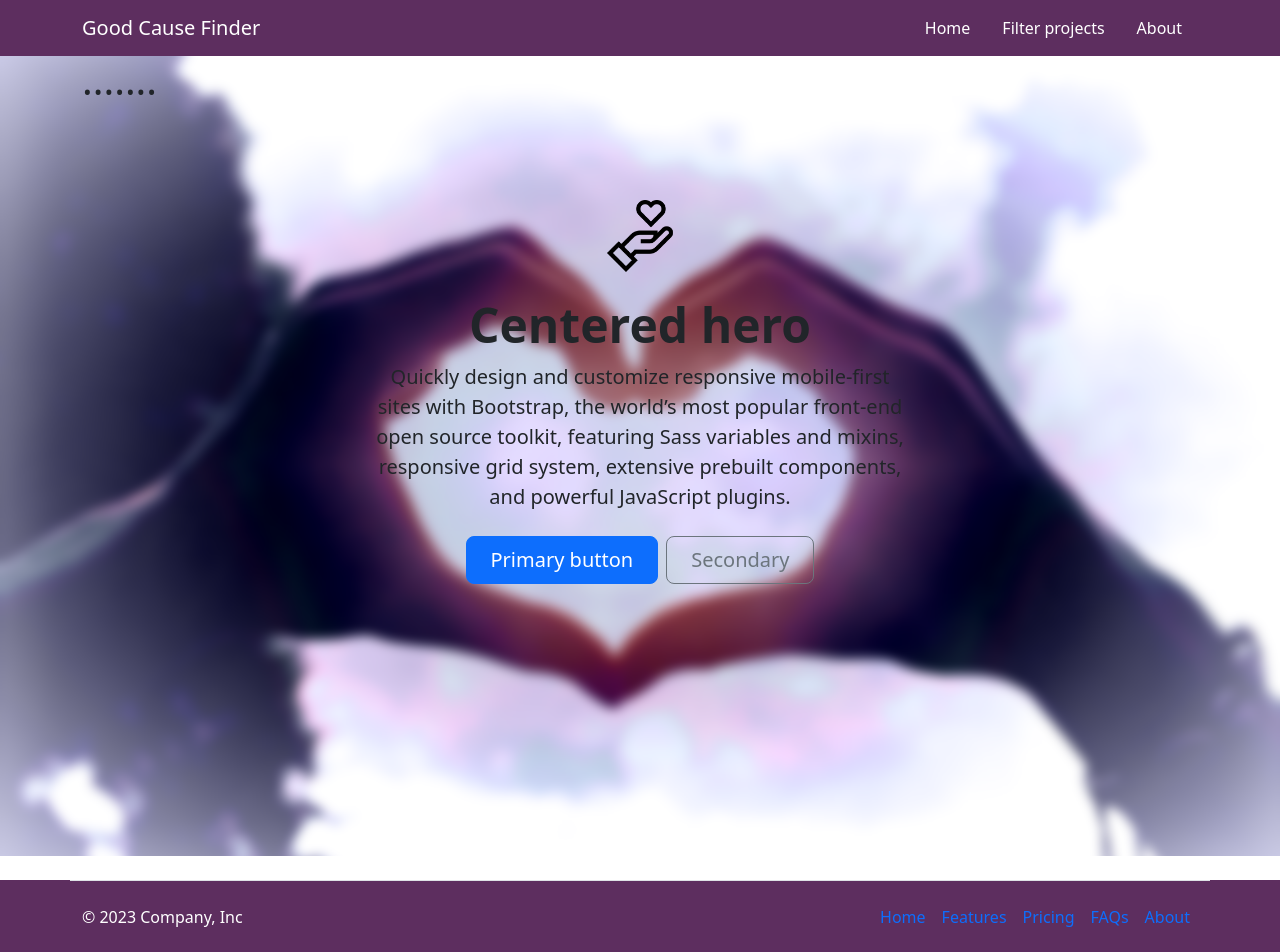
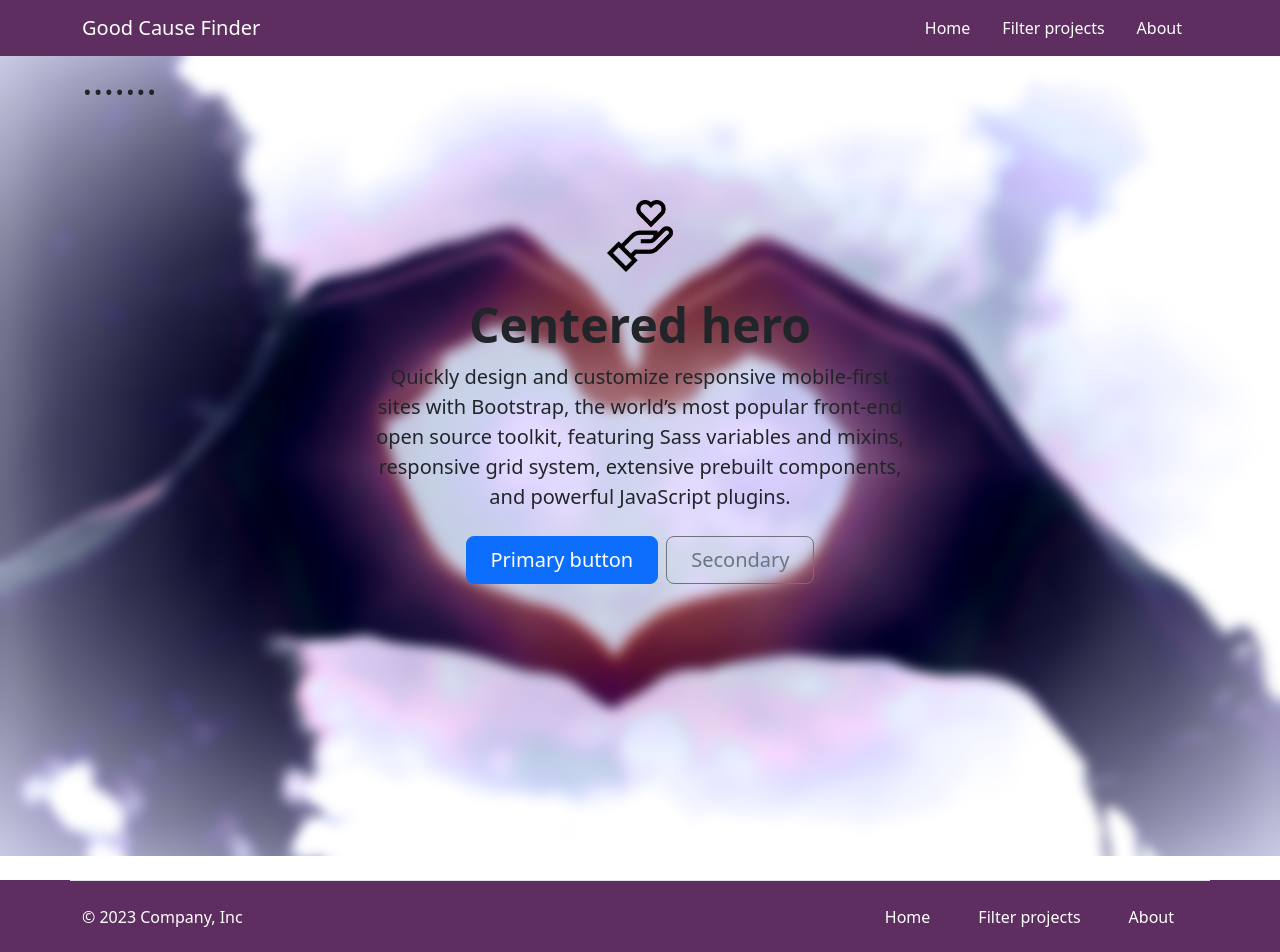
Before and after one commit to MariaFredriksson/GoodCauseFinder, a React (Create React App) app: page / in a window 1280 px wide. Shown: the top 952 px of the page. Built offline with nearby package versions, Linux system fonts and the light colour scheme.

Commit message:
Change links in footer to nav links

```diff
--- a/src/components/Footer.js
+++ b/src/components/Footer.js
@@ -1,4 +1,6 @@
 /* eslint-disable jsx-a11y/anchor-is-valid */
+
+import NavLink from "./NavLink"
 
 const Footer = () => {
   return (
@@ -10,13 +12,16 @@ const Footer = () => {
           <svg className="bi me-2" width="40" height="32"><use href="#bootstrap"></use></svg>
         </a>
 
-        <ul className="nav col-md-4 justify-content-end">
-          <li className="nav-item"><a href="#" className="nav-link px-2 text-body-secondary">Home</a></li>
+        <div className="nav col-md-4 justify-content-end">
+          <NavLink to={"/"} text={"Home"} />
+          <NavLink to={"/filter"} text={"Filter projects"} />
+          <NavLink to={"/about"} text={"About"} />
+          {/* <li className="nav-item"><a href="#" className="nav-link px-2 text-body-secondary">Home</a></li>
           <li className="nav-item"><a href="#" className="nav-link px-2 text-body-secondary">Features</a></li>
           <li className="nav-item"><a href="#" className="nav-link px-2 text-body-secondary">Pricing</a></li>
           <li className="nav-item"><a href="#" className="nav-link px-2 text-body-secondary">FAQs</a></li>
-          <li className="nav-item"><a href="#" className="nav-link px-2 text-body-secondary">About</a></li>
-        </ul>
+          <li className="nav-item"><a href="#" className="nav-link px-2 text-body-secondary">About</a></li> */}
+        </div>
       </footer>
     </div>
   )
```
